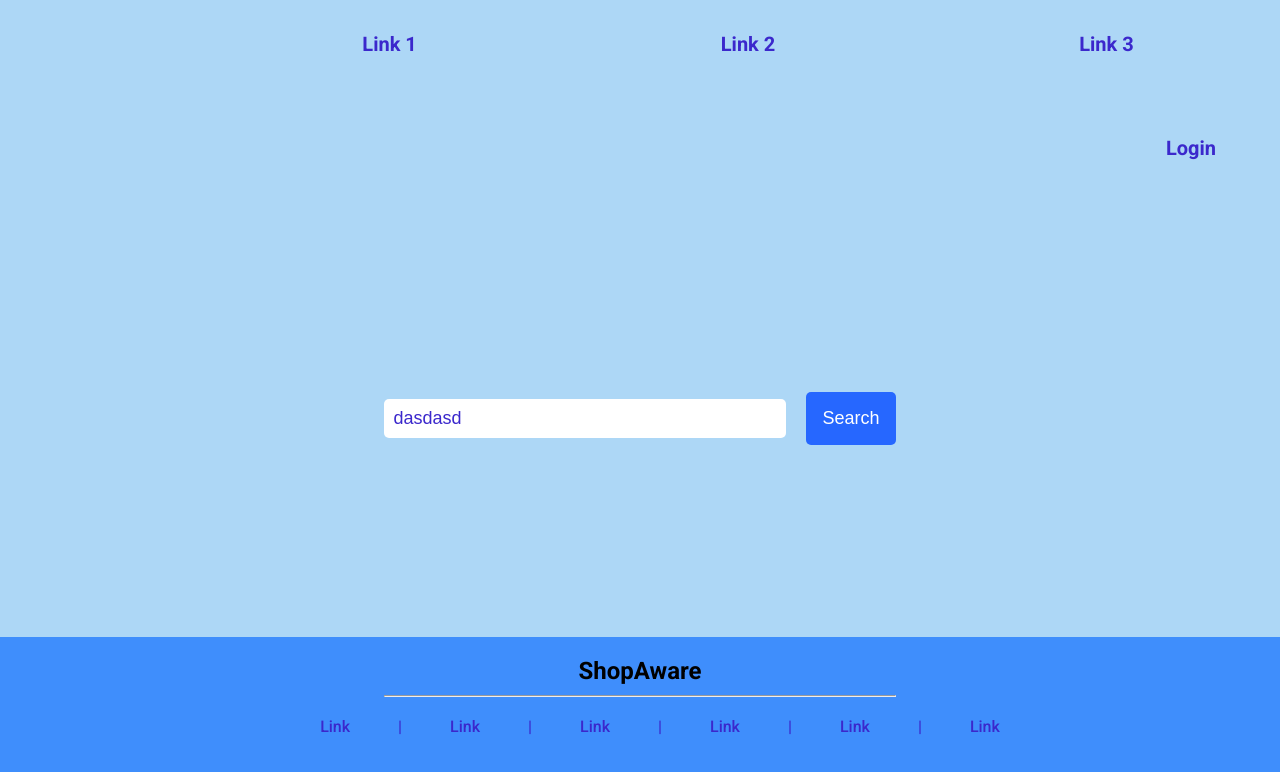
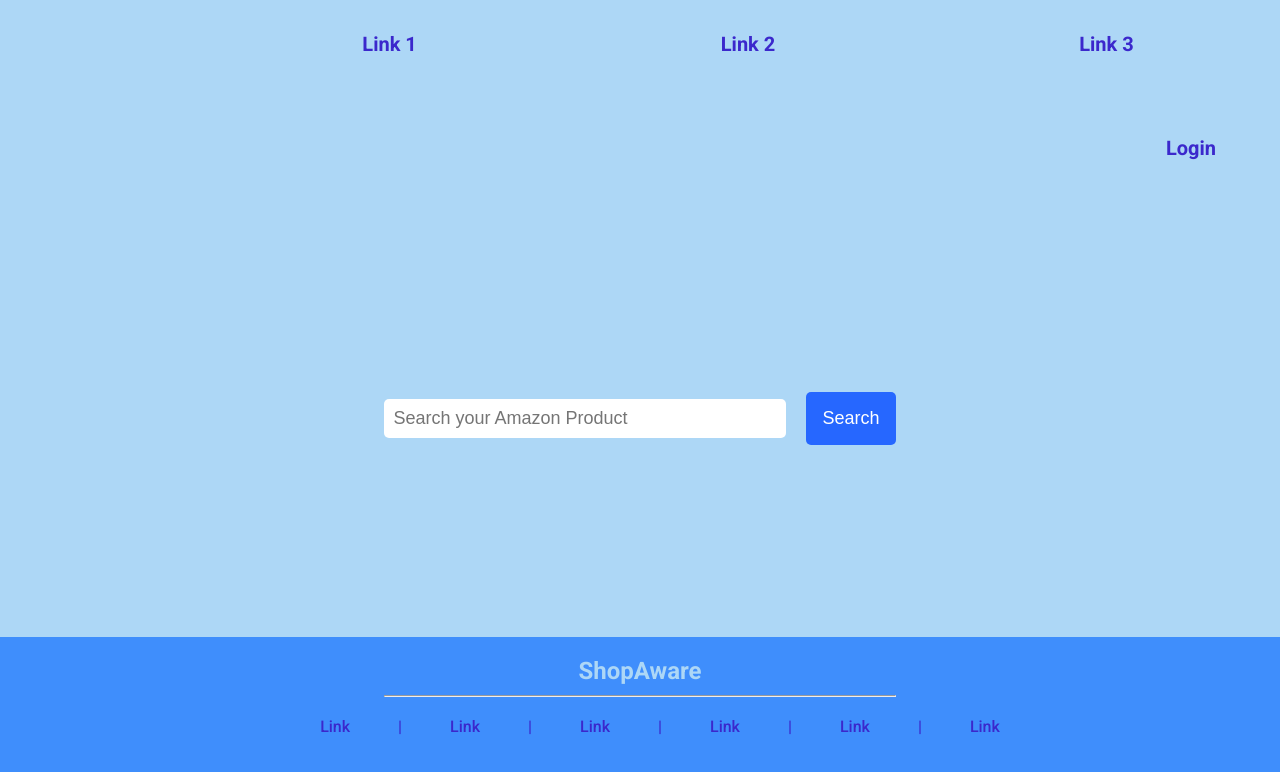
Before and after one commit to karaKaan/shopaware, a React (Create React App) app: page / in a window 1280 px wide. Shown: the top 772 px of the page. Built offline with nearby package versions, Linux system fonts and the light colour scheme.

Commit message:
the url now changes with the User input

```diff
--- a/src/components/footer/Footer.scss
+++ b/src/components/footer/Footer.scss
@@ -11,6 +11,7 @@
 .footerTitle{
     margin: 10px;
     padding-top: 10px;
+    color: $bgColor;
 }
 #hrFooter{
     margin: 0 30% 20px 30%;
--- a/src/components/home/Home.jsx
+++ b/src/components/home/Home.jsx
@@ -1,13 +1,18 @@
-import React, {} from 'react'
+import React, {useState} from 'react'
+import { Link } from 'react-router-dom'
+
 import './Home.scss'
 
 
 export default function Home() {
+    const [userInput, setUserInput] = useState("")
+
+console.log(userInput);
     return(
         <div>
             <form action="" className="formWrapper">
-                <input type="text" value="dasdasd"/>
-                <button>Search</button>
+                <input type="text" placeholder="Search your Amazon Product" onChange={e => {setUserInput(e.target.value)}}/>
+                <button><Link to={`/product/${userInput}`}>Search</Link></button>
 
             </form>
         </div>
```
